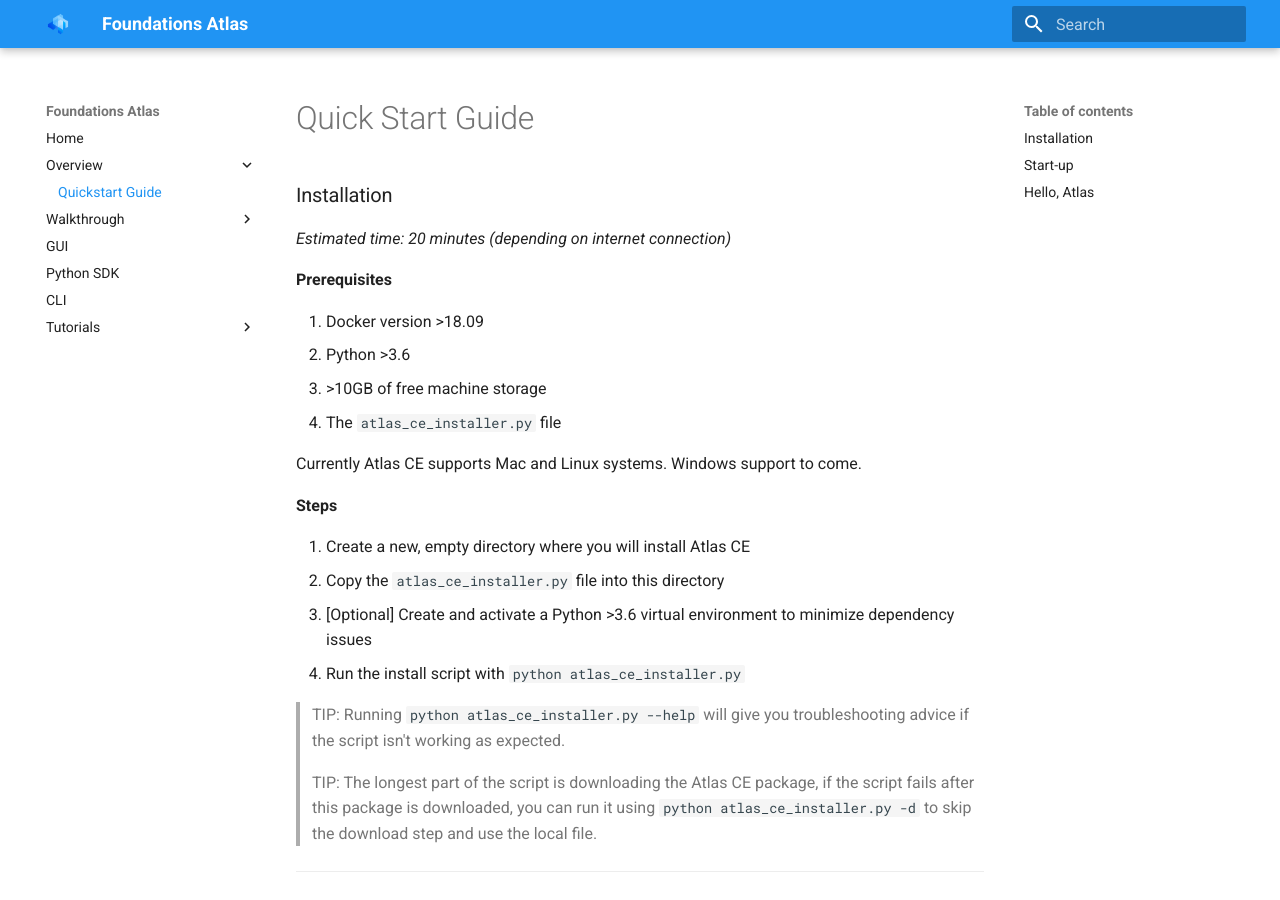
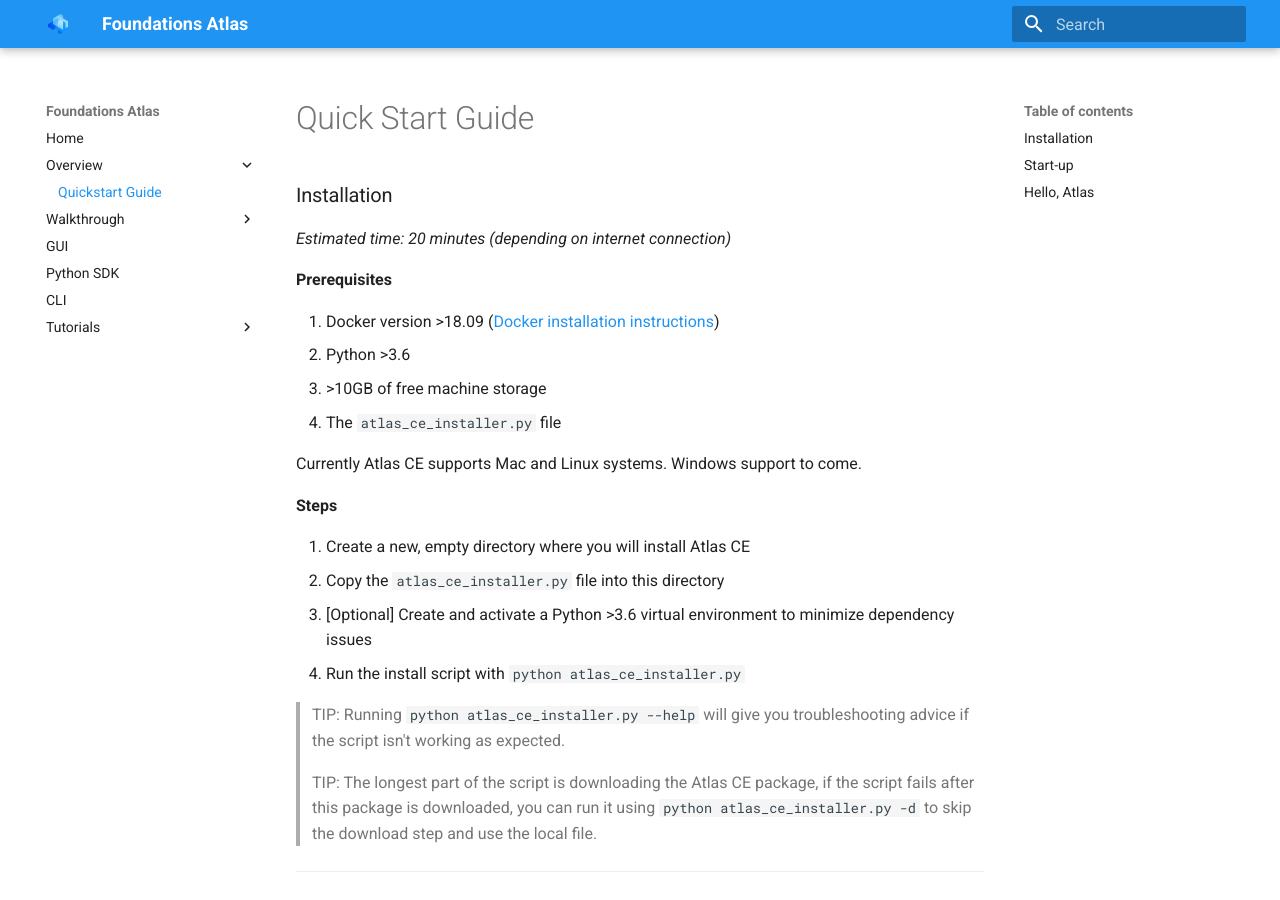
Before and after one commit to DeepLearnI/atlas-ce-docs, an MkDocs documentation site: the page built from docs/api_docs/sources/ce-quickstart-guide.md, in a window 1280 px wide and 900 px high. Built offline with MkDocs 1.6.1 and Material for MkDocs 9.7.7, drawn with Linux system fonts in a browser that asks for light colours.

Commit message:
[PL] add docker installation link to setup guide

```diff
--- a/docs/api_docs/sources/ce-quickstart-guide.md
+++ b/docs/api_docs/sources/ce-quickstart-guide.md
@@ -6,7 +6,7 @@
 
 **Prerequisites**
 
- 1. Docker version \>18.09
+ 1. Docker version \>18.09 ([Docker installation instructions](https://docs.docker.com/install/))
  2. Python \>3.6
  3. \>10GB of free machine storage
  4. The `atlas_ce_installer.py` file
```
